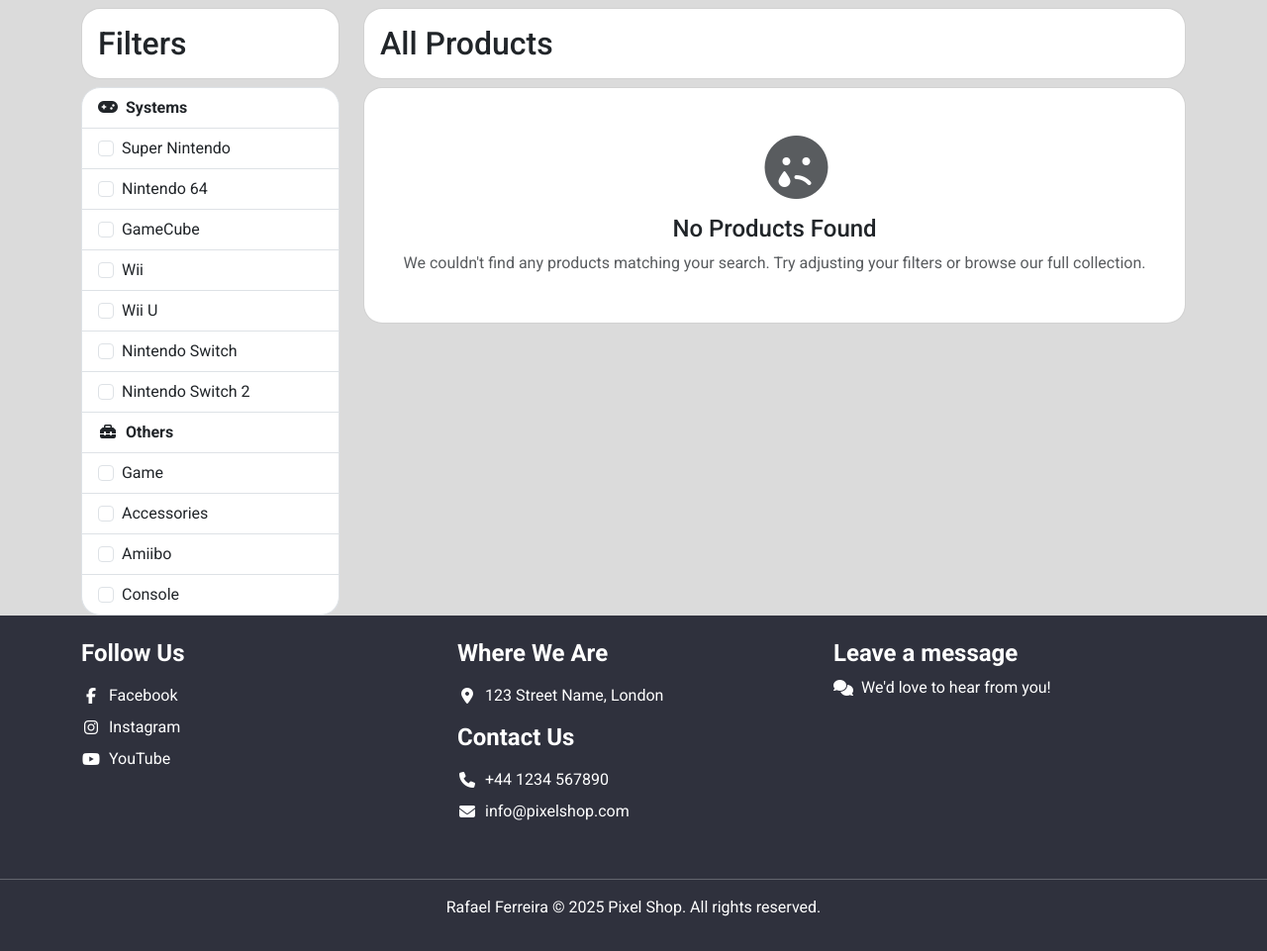
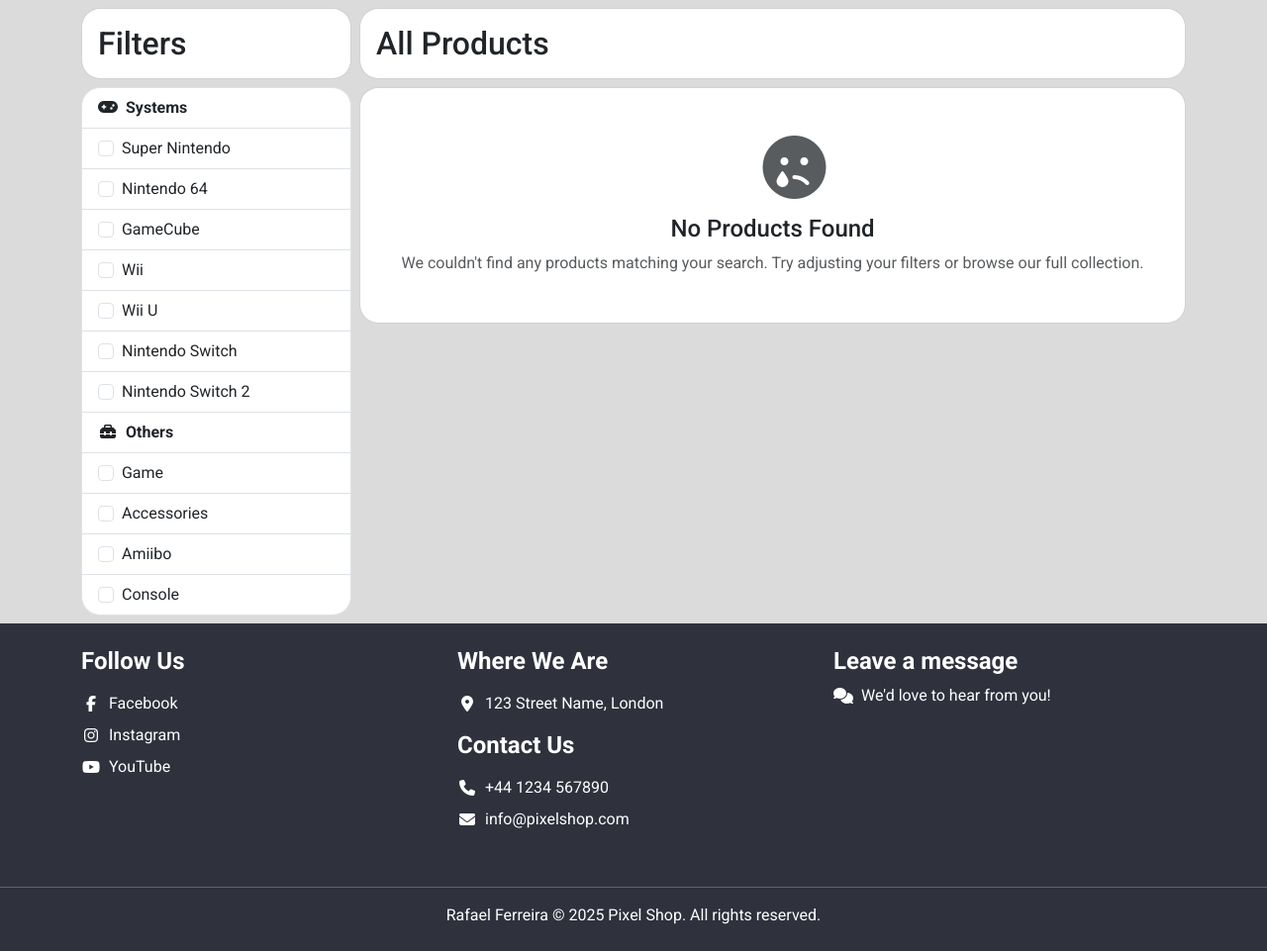
Before and after one commit to faelf/pixel_shop, a Django app: template products/templates/products/products_list.html in a window 1280 px wide. Shown: the part 76-1037 px from the top of the page at 99% size. Before the commit the page ends 1002 px from the top, so only its background shows below. Run offline with Django 5.2, Linux system fonts and the light colour scheme; the template is opened without the code that fills it, so the values that code supplies are empty; some libraries are stand-ins or nearby versions.

Commit message:
Improve UI

```diff
--- a/products/templates/products/products_list.html
+++ b/products/templates/products/products_list.html
@@ -4,13 +4,13 @@
   - Store
 {% endblock page_title %}
 {% block content %}
-  <div class="container">
+  <div class="container my-2">
     <div>
-      <div class="row">
+      <div class="row g-2">
         <div class="col-12 col-lg-3">
-          <div class="card mt-2">
+          <div class="card">
             <div class="card-body">
-              <p class="h2 d-lg-block d-none mb-0">Filters</p>
+              <p class="h2 d-lg-block d-none m-0">Filters</p>
               <div class="row align-items-center">
                 <div class="col-6">
                   <p class="h2 d-lg-none mb-0">Filters</p>
@@ -31,17 +31,18 @@
           {% include "products/filters.html" %}
         </div>
         <div class="col-12 col-lg-9">
-          <div class="card my-2">
+          <div class="card">
             <div class="card-body">
-              <div class="row">
+              <div class="row g-2 align-items-center">
                 <div class="col-6">
-                  <p class="h2 mb-0">All Products</p>
+                  <p class="h2 m-0">All Products</p>
                 </div>
                 <div class="col-6 text-right">
                   <div class="d-flex justify-content-end">
                     {% if user.is_authenticated and user.is_staff %}
-                      <a href="#" class="btn btn-sm btn-outline-primary ">
-                        <i class="fas fa-plus me-2"></i>Add Product
+                      <a href="#" class="btn btn-sm btn-outline-primary">
+                        <i class="fas fa-plus"></i>
+                        <span>Add Product</span>
                       </a>
                     {% endif %}
                   </div>
```
